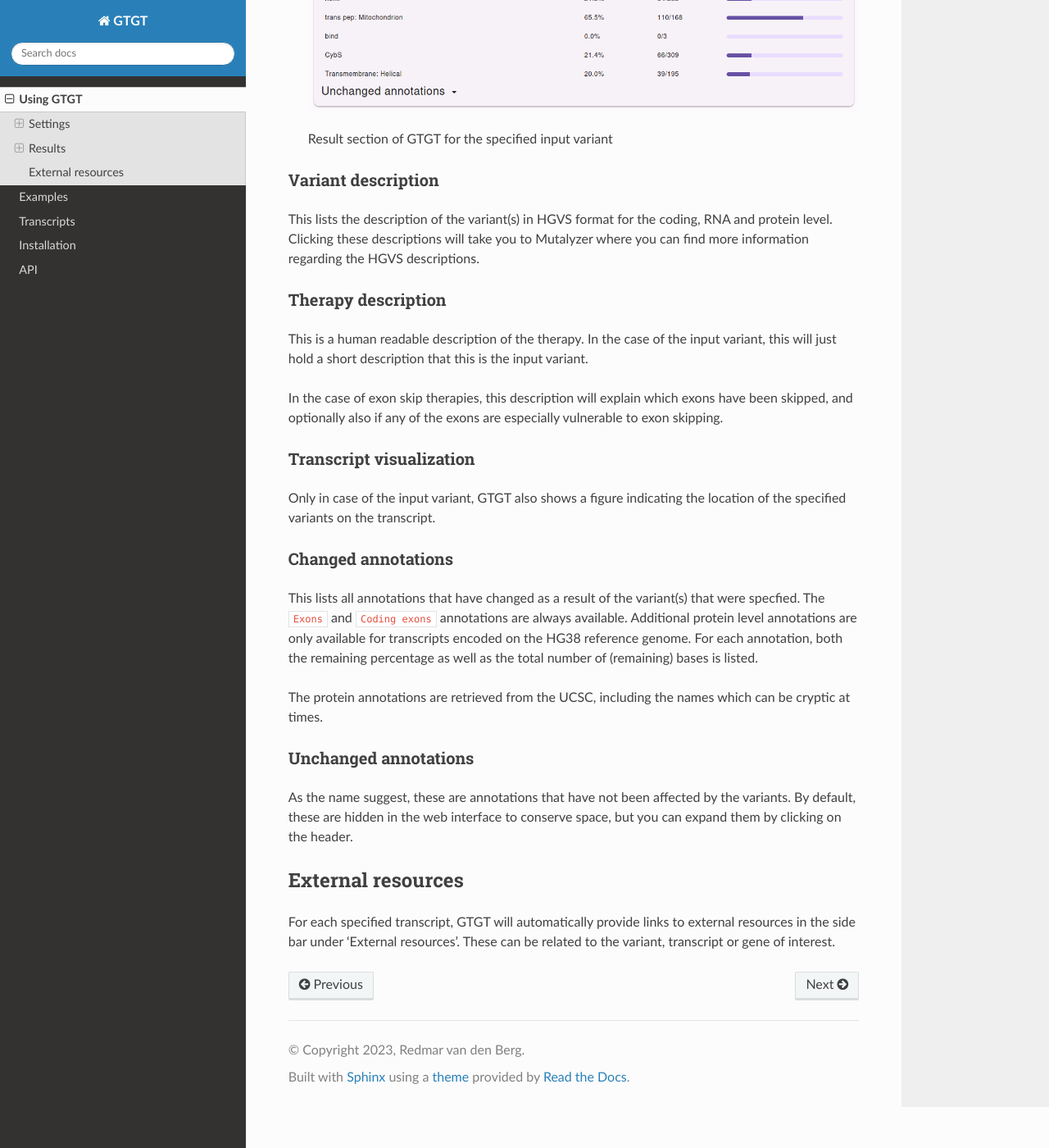
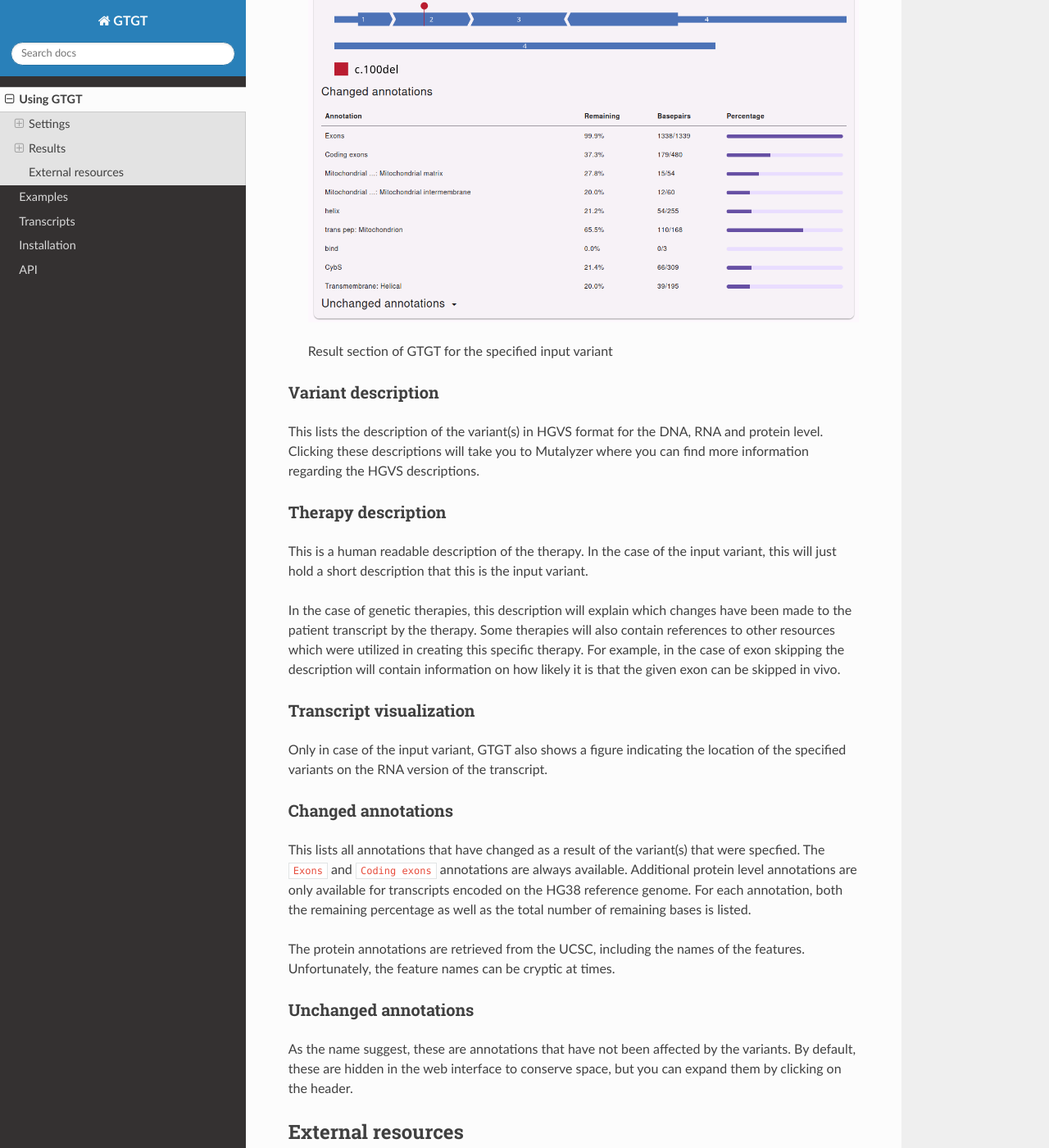
Before and after one commit to DCRT-LUMC/GTGT, a Sphinx documentation site: the page built from docs/source/usage.rst, in a window 1280 px wide and 1400 px high, scrolled down 2066 px. Shown: the whole window at 82% size. Built offline with Sphinx 7.4.7 and the Read the Docs theme 3.1.0, drawn with Linux system fonts in a browser that asks for light colours; some of the changed text lies outside the part shown.

Commit message:
Update the documentation to describe DNA and RNA input

```diff
--- a/docs/source/install.rst
+++ b/docs/source/install.rst
@@ -21,7 +21,7 @@
 
 .. code-block:: console
 
-   gtgt transcript ENST00000241453.12 | jq .
+   gtgt transcript ENST00000241453.12
 
 Links
 -----
--- a/docs/source/usage.rst
+++ b/docs/source/usage.rst
@@ -6,14 +6,14 @@
 GTGT is accessible online via `https://gtgt.rnatherapy.nl
 <https://gtgt.rnatherapy.nl>`_. Users can specify their transcript and mutation
 of interest in `HGVS <https://hgvs-nomenclature.org/stable/>`_ format. For the
-best results, users should specify all variants that were observed on the
-affected allele, since the exact patient sequence is taken into account when
-assessing therapies. However, if only the pathogenic variant is known, this
-will also work.
+best results, users should specify all DNA and RNA variants that were observed
+on the affected allele, since the exact patient sequence is taken into account
+when assessing therapies. However, if only the pathogenic variant is known,
+this will also work.
 
   .. figure:: figures/gtgt-input.png
 
-     Input screen for the GTGT website. Users can describe their variant(s) of itnerest, and configure the parameters of the analysis.
+     Input screen for the GTGT website. Users can describe their variants of interest, and configure the parameters of the analysis.
 
 Please refer to the :ref:`transcripts <transcript>` section for more
 information on which transcripts can be used with GTGT.
@@ -60,7 +60,7 @@
 
 Variant description
 ~~~~~~~~~~~~~~~~~~~
-This lists the description of the variant(s) in HGVS format for the coding, RNA
+This lists the description of the variant(s) in HGVS format for the DNA, RNA
 and protein level. Clicking these descriptions will take you to Mutalyzer where
 you can find more information regarding the HGVS descriptions.
 
@@ -70,14 +70,17 @@
 variant, this will just hold a short description that this is the input
 variant.
 
-In the case of exon skip therapies, this description will explain which exons
-have been skipped, and optionally also if any of the exons are especially
-vulnerable to exon skipping.
+In the case of genetic therapies, this description will explain which changes
+have been made to the patient transcript by the therapy. Some therapies will
+also contain references to other resources which were utilized in creating this
+specific therapy. For example, in the case of exon skipping the description
+will contain information on how likely it is that the given exon can be skipped
+in vivo.
 
 Transcript visualization
 ~~~~~~~~~~~~~~~~~~~~~~~~
 Only in case of the input variant, GTGT also shows a figure indicating the
-location of the specified variants on the transcript.
+location of the specified variants on the RNA version of the transcript.
 
 Changed annotations
 ~~~~~~~~~~~~~~~~~~~
@@ -85,11 +88,11 @@
 were specfied. The ``Exons`` and ``Coding exons`` annotations are always
 available. Additional protein level annotations are only available for
 transcripts encoded on the HG38 reference genome. For each annotation, both the
-remaining percentage as well as the total number of (remaining) bases is
+remaining percentage as well as the total number of remaining bases is
 listed.
 
-The protein annotations are retrieved from the UCSC, including the names which
-can be cryptic at times.
+The protein annotations are retrieved from the UCSC, including the names of the
+features. Unfortunately, the feature names can be cryptic at times.
 
 Unchanged annotations
 ~~~~~~~~~~~~~~~~~~~~~
```
Also changed, not shown: docs/source/index.rst (+4 -5 lines), docs/source/figures/gtgt-input.png.
